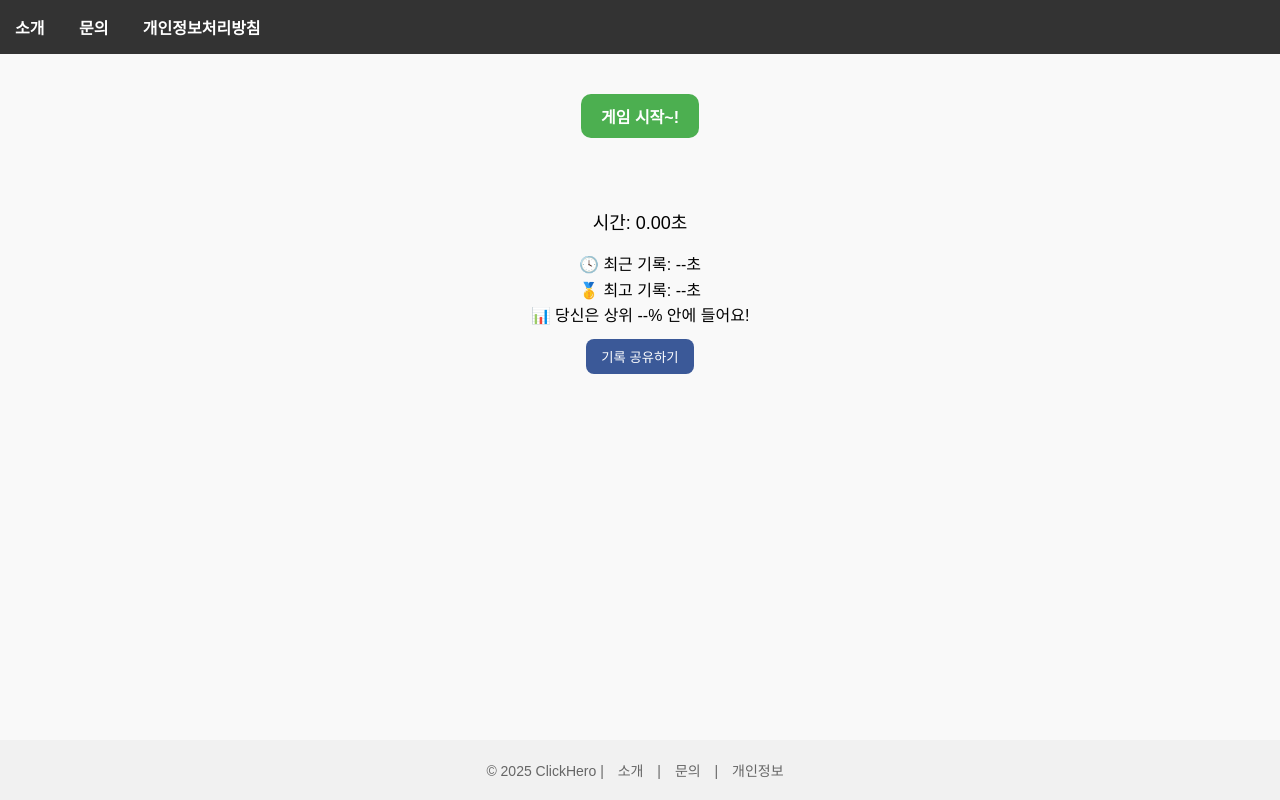
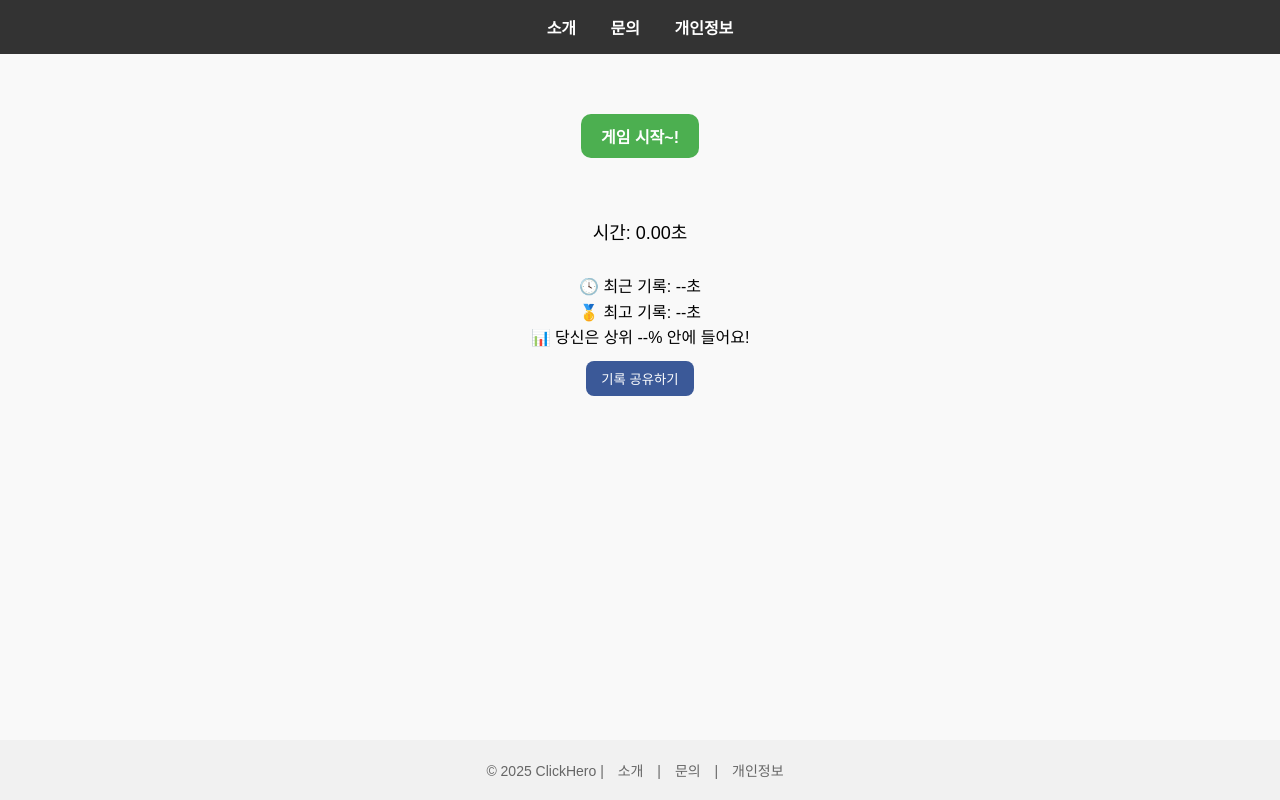
Before and after one commit to Zhaethar/reaction-time, a plain HTML site: page www/index.html in a window 1280 px wide. Drawn offline with nearby package versions, Linux system fonts and the light colour scheme.

Commit message:
Fix layout: add <main> with flex to anchor footer

```diff
--- a/www/index.html
+++ b/www/index.html
@@ -21,6 +21,7 @@
     nav {
       background: #333;
       padding: 15px 0;
+      text-align: center;
     }
 
     nav a {
@@ -28,6 +29,12 @@
       margin: 0 15px;
       text-decoration: none;
       font-weight: bold;
+    }
+
+    main {
+      flex: 1;
+      padding: 20px;
+      text-align: center;
     }
 
     h1 {
@@ -40,6 +47,7 @@
       display: flex;
       flex-wrap: wrap;
       gap: 10px;
+      justify-content: center;
     }
 
     .box {
@@ -68,7 +76,6 @@
     #timer {
       font-size: 18px;
       margin-top: 10px;
-      text-align: center;
     }
 
     #start {
@@ -84,10 +91,9 @@
     }
 
     .stats {
-      text-align: center;
       font-size: 16px;
       line-height: 1.6;
-      margin-bottom: 30px;
+      margin-top: 30px;
     }
 
     .share-btn {
@@ -101,7 +107,6 @@
     }
 
     footer {
-      margin-top: auto;
       padding: 20px;
       font-size: 14px;
       color: #666;
@@ -126,9 +131,10 @@
   <nav>
     <a href="about.html">소개</a>
     <a href="contact.html">문의</a>
-    <a href="privacy.html">개인정보처리방침</a>
+    <a href="privacy.html">개인정보</a>
   </nav>
 
+  <main style="flex: 1;">
     <h1 id="start">게임 시작~!</h1>
     <div id="game"></div>
     <p id="timer">시간: <span id="time">0.00</span>초</p>
@@ -139,9 +145,13 @@
       📊 당신은 상위 <span id="percent">--</span>% 안에 들어요!<br />
       <button class="share-btn" onclick="copyResult()">기록 공유하기</button>
     </div>
+  </main>
 
   <footer>
-    © 2025 ClickHero | <a href="about.html">소개</a> | <a href="contact.html">문의</a> | <a href="privacy.html">개인정보</a>
+    © 2025 ClickHero |
+    <a href="about.html">소개</a> |
+    <a href="contact.html">문의</a> |
+    <a href="privacy.html">개인정보</a>
   </footer>
 
   <script>
@@ -224,6 +234,5 @@
       }, 100);
     });
   </script>
-
 </body>
 </html>
```
Lines whose indentation alone changed are shown as unchanged.
